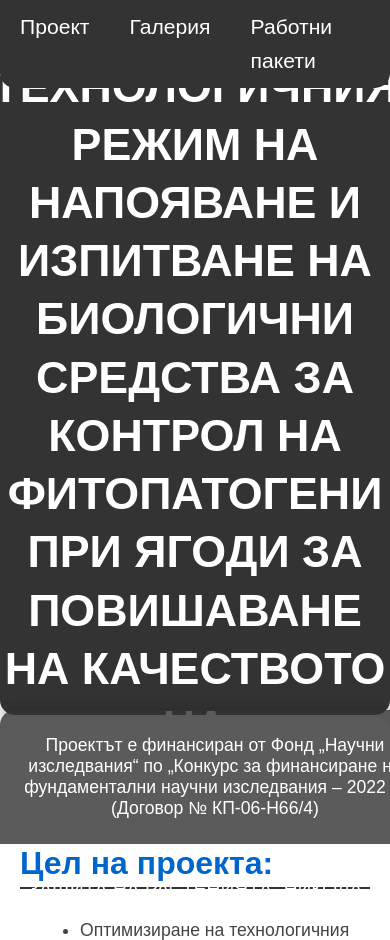
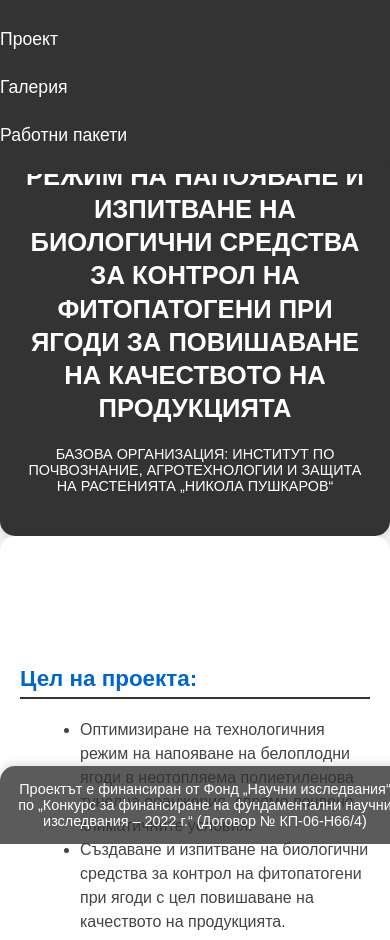
Before and after one commit to DINAMICFIRE/elena_project, a plain HTML site: page index.html in a window 390 px wide. Shown: the top 940 px of the page. Drawn offline with Linux system fonts and the light colour scheme.

Commit message:
mobile compatibility

```diff
--- a/styles.css
+++ b/styles.css
@@ -1,4 +1,3 @@
-
 /* Enable smooth scrolling */
 html {
     scroll-behavior: smooth;
@@ -146,6 +145,7 @@ ul, ol {
     text-decoration: underline;
 }
 
+/* Footer */
 .footer {
     position: fixed; /* Fixed position to keep it at the bottom of the screen */
     bottom: 0;
@@ -168,3 +168,75 @@ ul, ol {
 .footer strong {
     font-size: 1.2em;
 }
+
+/* Media Queries for Mobile Devices */
+@media (max-width: 768px) {
+    .hero {
+        height: 60vh;
+        padding: 15px;
+    }
+
+    .hero h1 {
+        font-size: 2em;
+    }
+
+    .hero p {
+        font-size: 1em;
+        margin: 0 10px;
+    }
+
+    .nav-list {
+        flex-direction: column;
+        padding: 15px 0;
+    }
+
+    .nav-list li {
+        margin: 10px 0;
+    }
+
+    .section-title {
+        font-size: 1.6em;
+    }
+
+    .section-content {
+        font-size: 1em;
+        line-height: 1.5;
+    }
+
+    .gallery-grid {
+        grid-template-columns: repeat(auto-fill, minmax(200px, 1fr));
+    }
+
+    .gallery-item img {
+        max-height: 200px;
+        object-fit: cover;
+    }
+
+    .footer {
+        font-size: 1em;
+        padding: 15px;
+    }
+}
+
+@media (max-width: 480px) {
+    .hero h1 {
+        font-size: 1.6em;
+    }
+
+    .hero p {
+        font-size: 0.9em;
+    }
+
+    .nav-list a {
+        font-size: 1em;
+    }
+
+    .section-title {
+        font-size: 1.4em;
+    }
+
+    .footer {
+        font-size: 0.9em;
+        padding: 10px;
+    }
+}
```
